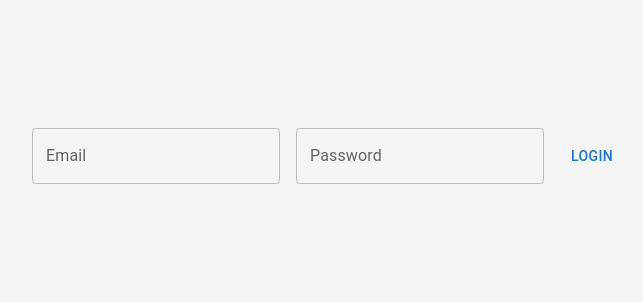
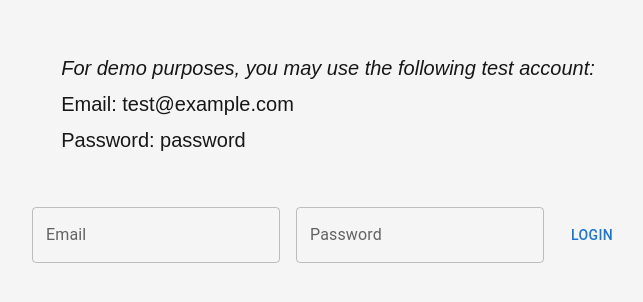
Before and after one commit to maher-saleh/applicant-tracking-system, a Next.js app in the folder frontend/: page /login in a window 1280 px wide. Shown: the part 244-546 px from the top of the page, without its empty margins (312-955 px from the left). Built offline with nearby package versions, Linux system fonts and the light colour scheme.

Commit message:
UI update

```diff
--- a/frontend/src/app/login/page.tsx
+++ b/frontend/src/app/login/page.tsx
@@ -38,10 +38,19 @@ export default function Login() {
         backgroundColor: '#f5f5f5',
       }}
     >
-      <Container sx={{ display: 'flex', gap: 2, justifyContent: 'center',}}>
-        <TextField label="Email" value={email} onChange={(e) => setEmail(e.target.value)} />
-        <TextField label="Password" type="password" value={password} onChange={(e) => setPassword(e.target.value)} />
-        <Button onClick={handleLogin}>Login</Button>
+      <Container sx={{ height: '100%', display: 'flex', flexDirection: 'column', gap: '50px', alignItems: 'center'}}>
+          <p style={{ fontSize: '24px', fontWeight: 'bold' }}>
+            <span style={{ fontSize: '20px', fontWeight: 'normal' }}>
+              <i>For demo purposes, you may use the following test account:</i><br/>
+              Email: test@example.com<br/>
+              Password: password
+            </span>
+          </p>
+        <Container sx={{ display: 'flex', gap: 2, justifyContent: 'center',}}>
+          <TextField label="Email" value={email} onChange={(e) => setEmail(e.target.value)} />
+          <TextField label="Password" type="password" value={password} onChange={(e) => setPassword(e.target.value)} />
+          <Button onClick={handleLogin}>Login</Button>
+        </Container>
       </Container>
     </Box>
   );
```
